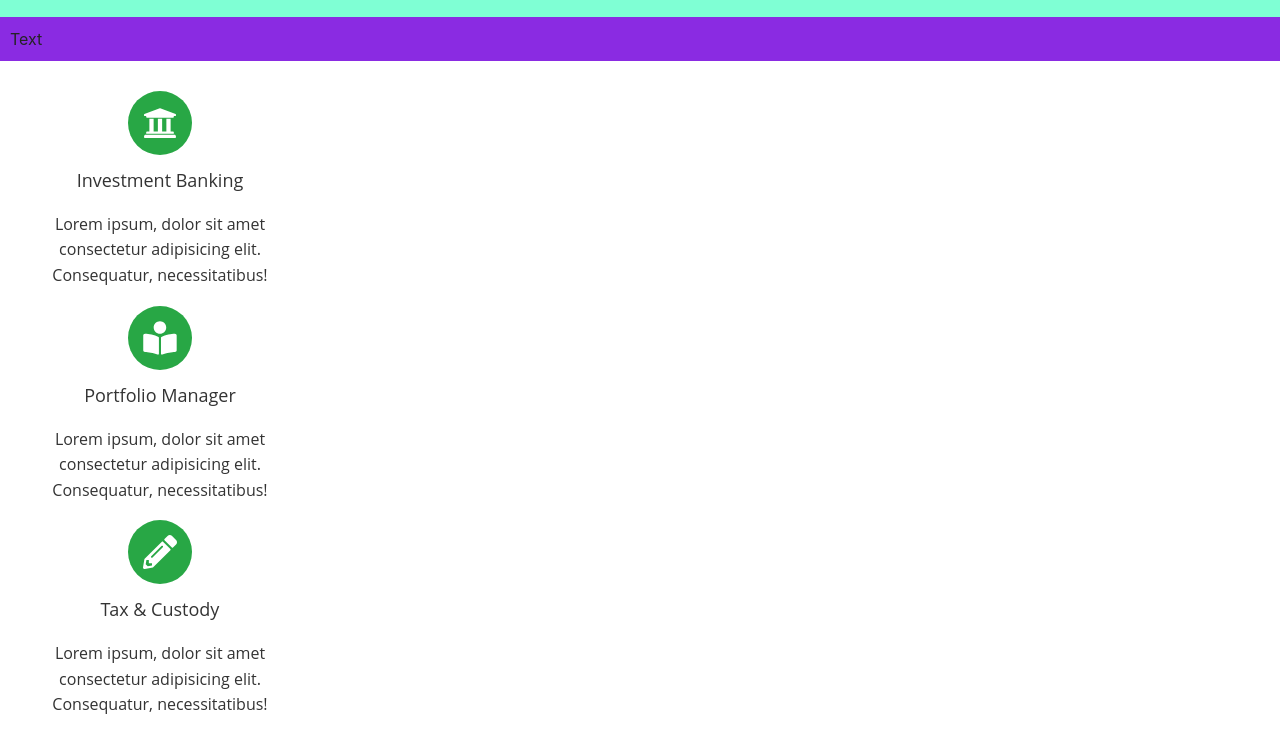
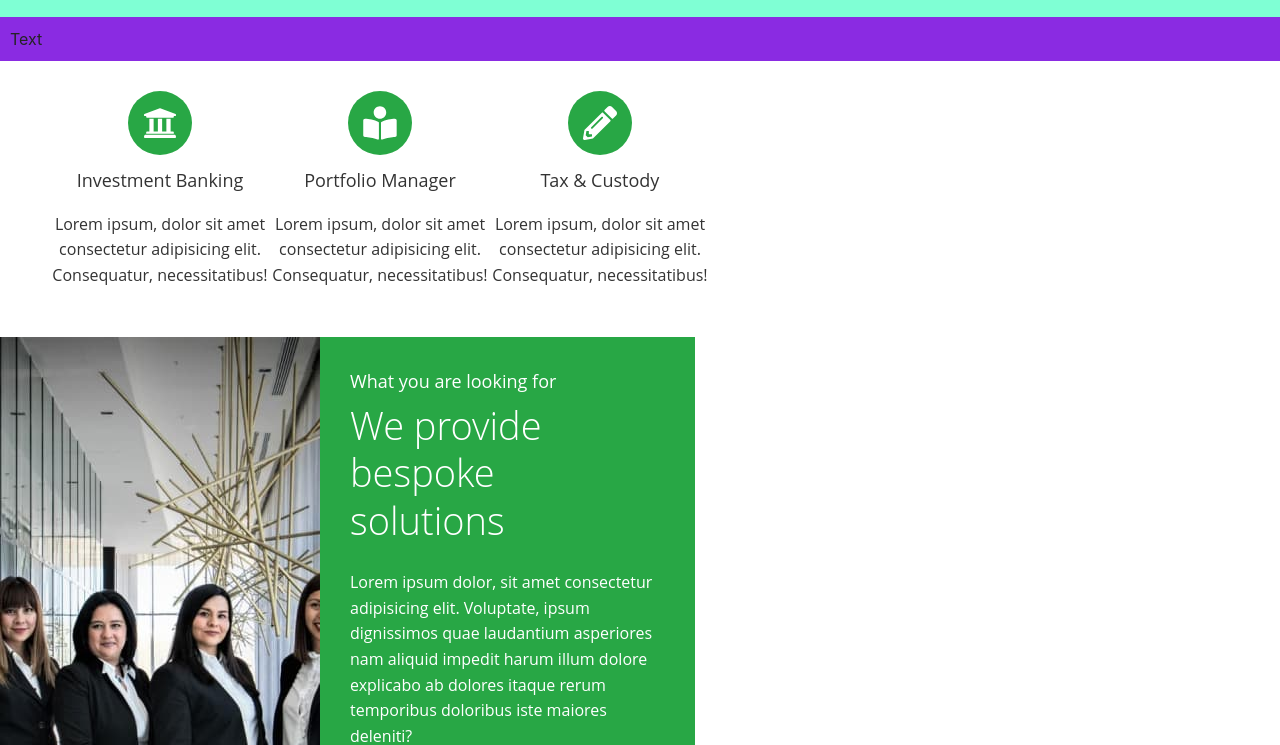
Before and after one commit to Duard4/practice, a website built with Vite: page src/index.html in a window 1280 px wide. Shown: the part 55-800 px from the top of the page. Built offline with nearby package versions, Linux system fonts and the light colour scheme.

Commit message:
Section-2

```diff
--- a/src/css/about.css
+++ b/src/css/about.css
@@ -36,17 +36,20 @@ ul {
 
 /* < !---------MOBILE-----------> */
 
+
 .section-about {
-  width: 320px;
+  max-width: 320px;
   background-color: #FFFFFF;
 
 }
 
 .container-lorem {
-  margin: 0 auto;
-  margin-top: 30px;
-  margin-bottom: 31px;
-  width: 220px;
+  /* margin: 0 auto; */
+  padding-top: 30px;
+  padding-bottom: 31px;
+  padding-left: 50px;
+  padding-right: 50px;
+  max-width: 220px;
 }
 
 .about-inner {}
@@ -106,14 +109,14 @@ ul {
 /* --------SECTION ABOUT (solutions)-------- */
 
 .section-solutions {
-  width: 320px;
+  max-width: 320px;
 }
 
 .solutions-image {
   justify-content: start;
-  width: 320px;
+  min-width: 320px;
   height: 220px;
-  background-image: url(../img/people-about-mob1x.jpg);
+  background-image: url(/img/people-about-mob1x.jpg);
   background-position: center;
   background-size: cover;
 }
@@ -122,14 +125,14 @@ ul {
 screen and (min-resolution: 2dppx),
 screen and (min-resolution: 192dpi) {
   .solutions-image {
-    background-image: url(../img/people-about-mob2x.jpg);
+    background-image: url(/img/people-about-mob2x.jpg);
 
   }
 }
 
 .solutions-text {
-  display: flex;
-  flex-direction: column;
+  /* display: flex;
+  flex-direction: column; */
   background: #28a745;
   padding: 30px;
 }
@@ -143,7 +146,7 @@ screen and (min-resolution: 192dpi) {
   font-size: 18px;
   line-height: 166%;
   color: #fff;
-  width: 215px;
+  max-width: 215px;
 }
 
 .text-title-people {
@@ -198,24 +201,73 @@ screen and (min-resolution: 192dpi) {
 
 /* -------планшет------ */
 
+
+
 @media screen and (min-width: 768px) {
-  .container {
+  .container-lorem {
     max-width: 768px;
   }
-}
 
-/* @media screen and (min-width: 768px) {
-  .container {
+  .section-about {
+    min-width: 768px;
+    height: 923px;
+  }
+
+  .container-general {
+    display: flex;
+    flex-direction: column;
+    /* max-width: 100% */
+  }
+
+  .our-bottom-container {
+    display: flex;
     max-width: 768px;
+    /* горизонтальное расположение */
+
   }
-}
 
-.about-inner {
-  display: flex;
+  .about-inner {
+    display: flex;
+    min-width: 768px;
+  }
+
+  .solutions-image {
+    justify-content: start;
+    background-image: url(/img/img-people-tab.jpg);
+    max-width: 384px;
+    min-height: 564px;
+    background-position: center;
+    background-size: cover;
+
+  }
+
+  @media screen and (-webkit-min-device-pixel-ratio: 2),
+  screen and (min-resolution: 2dppx),
+  screen and (min-resolution: 192dpi) {
+    .solutions-image {
+      background-image: url(/img/img-people-tab2x.jpg);
+
+    }
+  }
+
+  .solutions-text {
+    max-width: 384px;
+    height: 564px;
+  }
+
+  .intro-text-title {
+    max-width: 315px;
+  }
+
+
 }
 
 
-.section-about {
+
+
+
+/* .section-about {
+
   padding-top: 39px;
   padding-bottom: 47px;
   padding-left: 55px;
@@ -272,7 +324,6 @@ screen and (min-resolution: 192dpi) {
   margin-right: 49px;
 } */
 
-
 /* < !-- ------------SECTION ABOUT (solutions)----------- --> */
 /* .section-solutions {
   width: 768px;
--- a/src/partials/about.html
+++ b/src/partials/about.html
@@ -11,6 +11,7 @@
     <!---------MOBILE----------->
     <!-- ---------SECTION ABOUT--------- -->
     <section class="section-about">
+      <div class="container-general">
         <div class="container-lorem">
           <h2 class="visually-hidden">About</h2>
           <ul class="about-inner">
@@ -85,20 +86,23 @@
             </li>
           </ul>
         </div>
+        <div class="our-bottom-container">
           <div class="solutions-image"></div>
           <div class="solutions-text">
             <p class="intro-text">What you are looking for</p>
             <h3 class="text-title-people">We provide bespoke solutions</h3>
             <p class="intro-text-title">
-          Lorem ipsum dolor, sit amet consectetur adipisicing elit. Voluptate,
-          ipsum dignissimos quae laudantium asperiores nam aliquid impedit harum
-          illum dolore explicabo ab dolores itaque rerum temporibus doloribus
-          iste maiores deleniti?
+              Lorem ipsum dolor, sit amet consectetur adipisicing elit.
+              Voluptate, ipsum dignissimos quae laudantium asperiores nam
+              aliquid impedit harum illum dolore explicabo ab dolores itaque
+              rerum temporibus doloribus iste maiores deleniti?
             </p>
             <div class="container-btn">
               <button class="review-btn" type="button">Read More</button>
             </div>
           </div>
+        </div>
+      </div>
     </section>
   </body>
 </html>
```
Also changed, not shown: src/img/people-about-mob2xss.jpg (added). Lines whose indentation alone changed are shown as unchanged.
